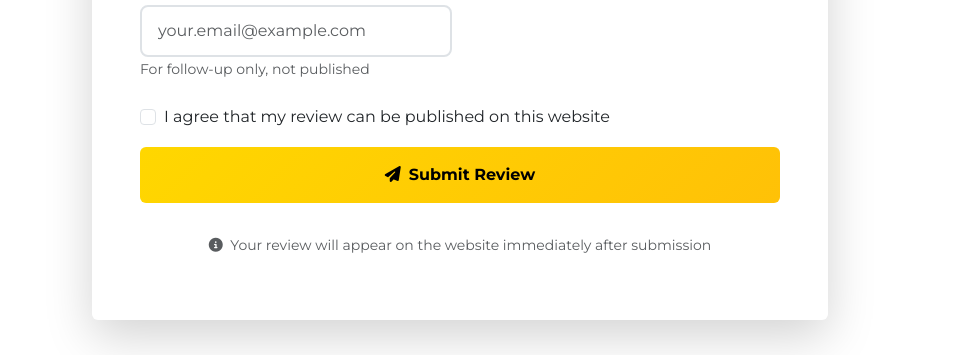
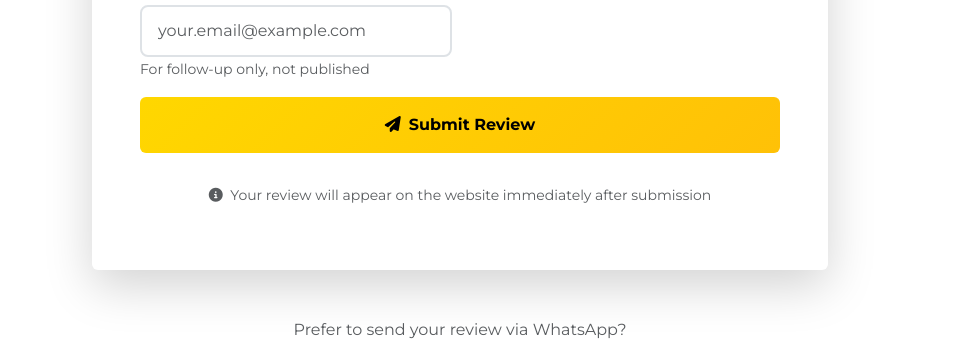
Before and after one commit to MuhanadEldai/qatar_website, a plain HTML site: page index.html in a window 1280 px wide. Shown: the part 5682-6037 px from the top of the page, without its empty margins (180-1135 px from the left). Drawn offline with nearby package versions, Linux system fonts and the light colour scheme; no server answers.

Commit message:
Update index.html

```diff
--- a/index.html
+++ b/index.html
@@ -584,7 +584,7 @@
         </div>
     </section>
 
-   <!-- Updated Reviews Section -->
+
 <!-- Updated Reviews Section -->
 <section class="py-5" id="reviews">
     <div class="container py-5">
@@ -657,15 +657,7 @@
                                     <input type="text" id="website" name="website" autocomplete="off" tabindex="-1">
                                 </div>
 
-                                <div class="col-12 mt-4">
-                                    <div class="form-check">
-                                        <input class="form-check-input" type="checkbox" id="consentCheck" required>
-                                        <label class="form-check-label" for="consentCheck">
-                                            I agree that my review can be published on this website
-                                        </label>
-                                        <div class="invalid-feedback">You must agree to submit your review.</div>
-                                    </div>
-                                </div>
+
 
                                 <div class="col-12 mt-3">
                                     <button type="submit" class="btn btn-warning w-100 py-3 fw-bold" id="submitReviewBtn">
```
